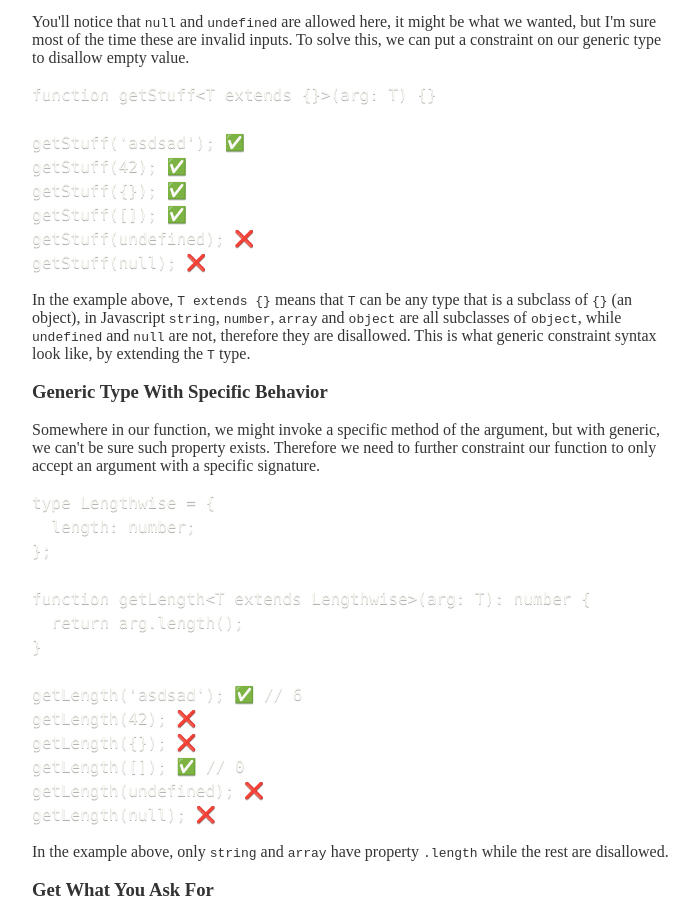
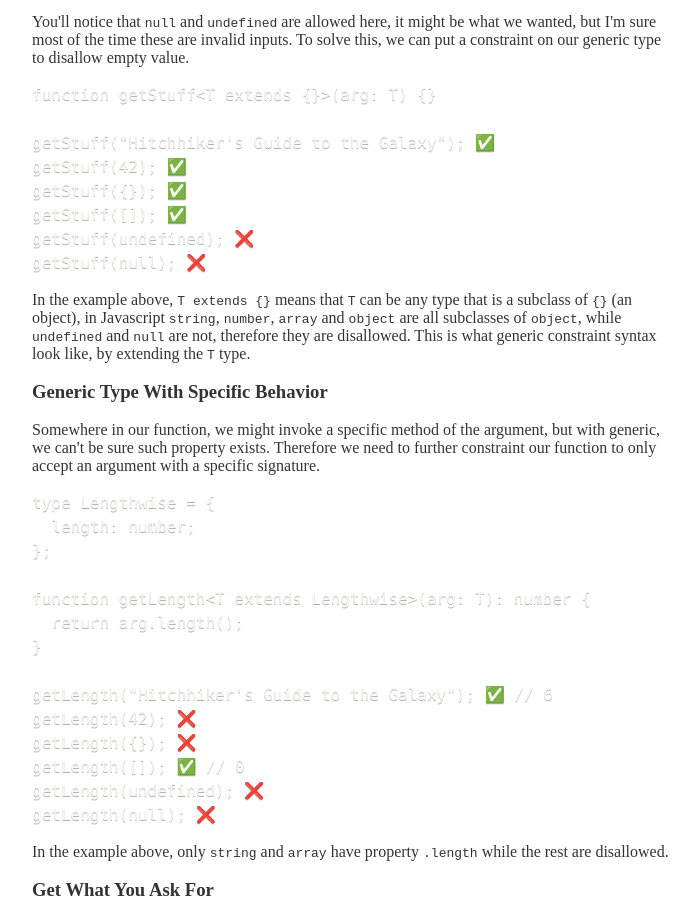
Before and after one commit to frendyguo-zz/frendyguo.me, a Gatsby site: page /typescript-generic-constraint in a window 1280 px wide. Shown: the part 1493-2397 px from the top of the page, without its empty margins (216-915 px from the left). Built offline with nearby package versions, Linux system fonts and the light colour scheme; Gatsby itself is replaced by a stand-in of ours; some packages are replaced by stand-ins of ours; code samples lack their colours; what typography-theme-doelger would draw is missing.

Commit message:
fix: minor fixes

````diff
--- a/src/pages/typescript-generic-constraint.md
+++ b/src/pages/typescript-generic-constraint.md
@@ -1,7 +1,7 @@
 ---
 title: "Narrow Down Types With Typescript Generic Constraints"
 date: '2022-01-08'
-featuredImage: '../images/generic_constraints/generic_constraint.jpg'
+featuredImage: '../images/generic_constraints/generic_constraints.jpg'
 shortDesc: "How to unleash the real power of Typescript generics"
 ---
 
@@ -47,7 +47,7 @@ You'll notice that `null` and `undefined` are allowed here, it might be what we
 ```ts
 function getStuff<T extends {}>(arg: T) {}
 
-getStuff('asdsad'); ✅
+getStuff("Hitchhiker's Guide to the Galaxy"); ✅
 getStuff(42); ✅
 getStuff({}); ✅
 getStuff([]); ✅
@@ -69,7 +69,7 @@ function getLength<T extends Lengthwise>(arg: T): number {
   return arg.length();
 }
 
-getLength('asdsad'); ✅ // 6
+getLength("Hitchhiker's Guide to the Galaxy"); ✅ // 6
 getLength(42); ❌
 getLength({}); ❌
 getLength([]); ✅ // 0
````
Also changed, not shown: src/images/generic_constraints/generic_constraint.jpg (deleted), src/images/generic_constraints/generic_constraints.jpg (added).
